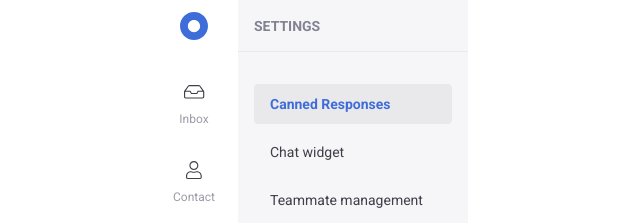
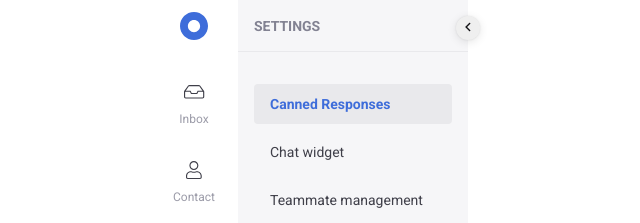
Before and after one commit to owentr1369/html-css-assignment-3-create-page-manage, a plain HTML site: page index.html in a window 1280 px wide. Shown: the top 223 px of the page, 331-971 px from the left. Drawn offline with Linux system fonts and the light colour scheme; a web font is replaced by a local one.

Commit message:
add submenu button

```diff
--- a/assets/style/scss/_submenu.scss
+++ b/assets/style/scss/_submenu.scss
@@ -10,6 +10,21 @@
     color: #828292;
     padding: 16px;
     border-bottom: 1px solid #e9e9ec;
+    display: flex;
+    justify-content: space-between;
+    &-button {
+      width: 24px;
+      height: 24px;
+      box-shadow: 0px 0px 2px rgba(0, 0, 0, 0.1),
+        0px 2px 10px rgba(0, 0, 0, 0.1);
+      text-align: center;
+      line-height: 24px;
+      border-radius: 50%;
+      margin-right: -28px;
+      outline: none;
+      border: none;
+      cursor: pointer;
+    }
   }
   &_content {
     padding-top: 32px;
--- a/index.html
+++ b/index.html
@@ -171,7 +171,23 @@
       </div>
     </section>
     <section class="submenu">
-      <div class="submenu_header">SETTINGS</div>
+      <div class="submenu_header">
+        SETTINGS
+        <button class="submenu_header-button">
+          <svg
+            width="6"
+            height="10"
+            viewBox="0 0 6 10"
+            fill="none"
+            xmlns="http://www.w3.org/2000/svg"
+          >
+            <path
+              d="M0.352539 4.77441C0.21582 4.91113 0.21582 5.10254 0.352539 5.23926L4.37207 9.28613C4.48145 9.42285 4.7002 9.42285 4.83691 9.28613L5.35645 8.73926C5.49316 8.60254 5.49316 8.41113 5.35645 8.27441L2.12988 4.99316L5.35645 1.73926C5.49316 1.60254 5.49316 1.38379 5.35645 1.27441L4.83691 0.727539C4.7002 0.59082 4.48145 0.59082 4.37207 0.727539L0.352539 4.77441Z"
+              fill="#141417"
+            />
+          </svg>
+        </button>
+      </div>
       <div class="submenu_content">
         <a href="" class="submenu_content-item active">Canned Responses</a>
         <a href="" class="submenu_content-item">Chat widget</a>
```
Also changed, not shown: assets/style/main.css, 1 other file.
